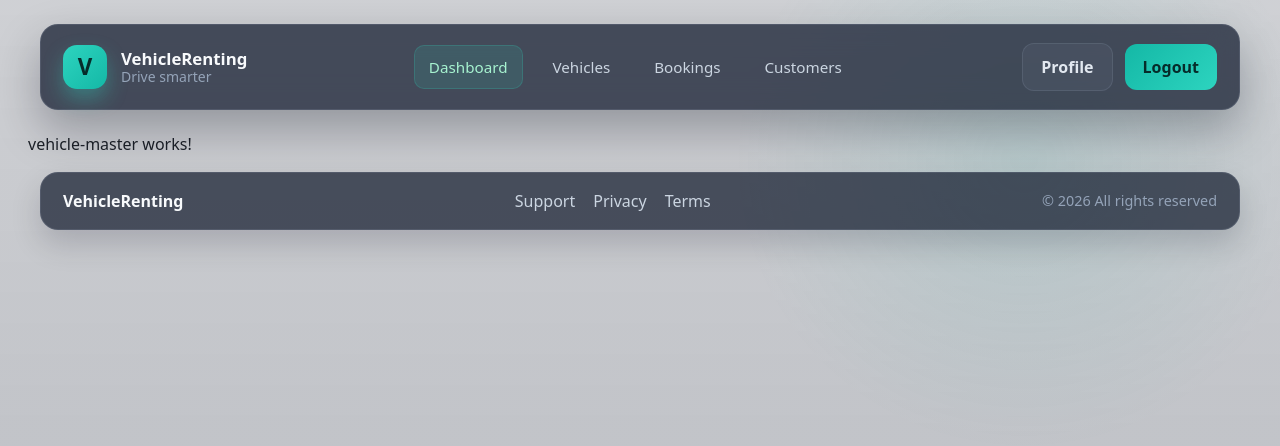
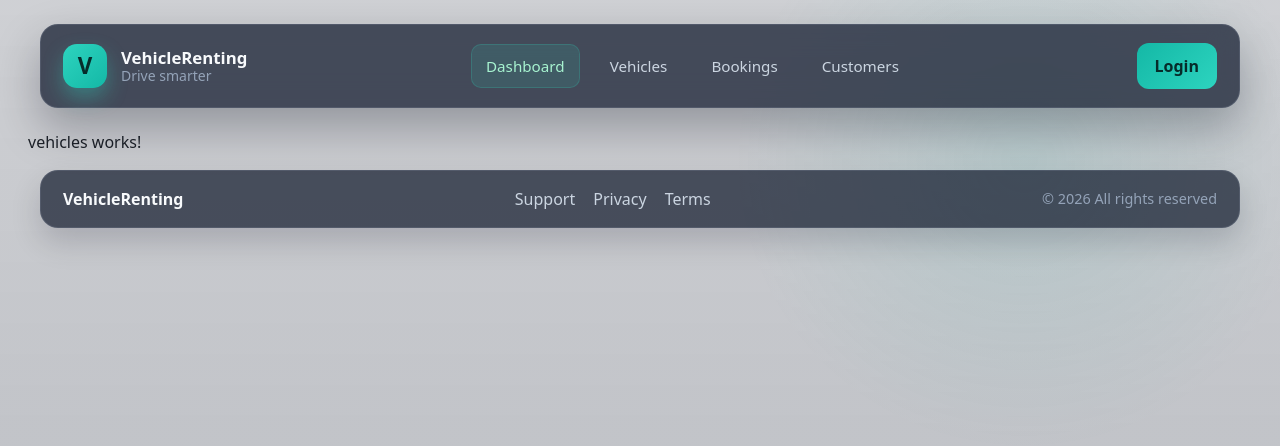
Before and after one commit to michailid/vehicle-renting-app, an Angular app: page /vehicles in a window 1280 px wide. Shown: the top 446 px of the page. Built offline with nearby package versions, Linux system fonts and the light colour scheme.

Commit message:
login/logout functionality & navbar links

```diff
--- /dev/null
+++ b/src/app/constants/constants.ts
@@ -0,0 +1 @@
+export const LOGGED_USER_KEY = 'loggedInUser';
--- a/src/app/pages/customers/customers.html
+++ b/src/app/pages/customers/customers.html
@@ -1 +1 @@
-<p>customer-listing works!</p>
+<p>customers works!</p>
--- a/src/app/pages/layout/layout.css
+++ b/src/app/pages/layout/layout.css
@@ -129,6 +129,7 @@ button {
 }
 
 .primary-btn,
+.logout-btn,
 .secondary-btn,
 .ghost-btn {
   border: none;
@@ -142,6 +143,7 @@ button {
 }
 
 .primary-btn:hover,
+.logout-btn:hover,
 .secondary-btn:hover,
 .ghost-btn:hover {
   transform: translateY(-1px);
@@ -149,6 +151,11 @@ button {
 
 .primary-btn {
   background: linear-gradient(135deg, #14b8a6, #2dd4bf);
+  color: #062c2a;
+}
+
+.logout-btn {
+  background: linear-gradient(135deg, #eaeaea, #efefef);
   color: #062c2a;
 }
 
--- a/src/app/pages/layout/layout.html
+++ b/src/app/pages/layout/layout.html
@@ -9,15 +9,19 @@
     </div>
 
     <nav class="main-nav" aria-label="Main navigation">
-      <a href="#" class="nav-link active">Dashboard</a>
-      <a href="#" class="nav-link">Vehicles</a>
-      <a href="#" class="nav-link">Bookings</a>
-      <a href="#" class="nav-link">Customers</a>
+      <a routerLink="dashboard" class="nav-link active">Dashboard</a>
+      <a routerLink="vehicles" class="nav-link">Vehicles</a>
+      <a routerLink="bookings" class="nav-link">Bookings</a>
+      <a routerLink="customers" class="nav-link">Customers</a>
     </nav>
 
     <div class="user-actions">
-      <button type="button" class="ghost-btn">Profile</button>
-      <button type="button" class="primary-btn">Logout</button>
+      @if (loggedInUser()) {
+        <button type="button" class="ghost-btn">{{ loggedInUser().email }}</button>
+        <button type="button" class="logout-btn" (click)="onLogout()">Logout</button>
+      } @else {
+        <button type="button" routerLink="login" class="primary-btn">Login</button>
+      }
     </div>
   </header>
 
--- a/src/app/pages/layout/layout.ts
+++ b/src/app/pages/layout/layout.ts
@@ -1,10 +1,17 @@
-import { Component } from '@angular/core';
-import { RouterOutlet } from '@angular/router';
+import { Component, signal } from '@angular/core';
+import { RouterOutlet, RouterLink } from '@angular/router';
+import { LOGGED_USER_KEY } from '../../constants/constants';
 
 @Component({
-  imports: [RouterOutlet],
+  imports: [RouterOutlet, RouterLink],
   selector: 'app-layout',
   styleUrl: './layout.css',
   templateUrl: './layout.html',
 })
-export class Layout {}
+export class Layout {
+  loggedInUser = signal(JSON.parse(localStorage.getItem(LOGGED_USER_KEY)!));
+
+  onLogout() {
+    localStorage.removeItem(LOGGED_USER_KEY);
+  }
+}
--- a/src/app/pages/login/login.ts
+++ b/src/app/pages/login/login.ts
@@ -1,5 +1,8 @@
-import { Component } from '@angular/core';
+import { HttpClient } from '@angular/common/http';
+import { Component, inject } from '@angular/core';
 import { FormsModule } from '@angular/forms';
+import { LOGGED_USER_KEY } from '../../constants/constants';
+import { Router } from '@angular/router';
 
 @Component({
   imports: [FormsModule],
@@ -10,12 +13,36 @@ import { FormsModule } from '@angular/forms';
 export class Login {
   email: string = '';
   mobileNo: string = '';
+  logggedInUser = {};
+  customersData: any[] = [];
+
+  http = inject(HttpClient);
+  router = inject(Router);
 
   onLogin() {
-    if (this.email === 'asdf@gmail.com' && this.mobileNo === '1234567890') {
+    this.getAllCustomers();
+    this.logggedInUser = this.customersData.find(
+      (c) => c.email == this.email && c.mobileNo == this.mobileNo,
+    );
+
+    if (this.logggedInUser) {
+      localStorage.setItem(LOGGED_USER_KEY, JSON.stringify(this.logggedInUser));
       console.log('Logged in successfully');
+      this.router.navigateByUrl('dashboard');
     } else {
       console.log('Wrong credentials');
     }
   }
+
+  getAllCustomers() {
+    this.http.get('https://freeapi.gerasim.in/api/CarRentalApp/GetCustomers').subscribe({
+      next: (response: any) => {
+        this.customersData = response.data;
+        console.log(response);
+      },
+      error: (error) => {
+        alert('Error: ' + error);
+      },
+    });
+  }
 }
--- a/src/app/pages/vehicles/vehicles.html
+++ b/src/app/pages/vehicles/vehicles.html
@@ -1 +1 @@
-<p>vehicle-master works!</p>
+<p>vehicles works!</p>
```
